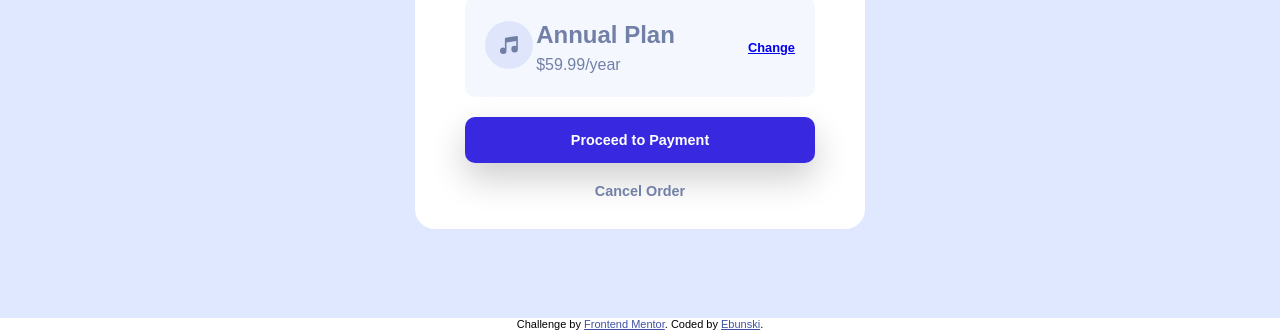
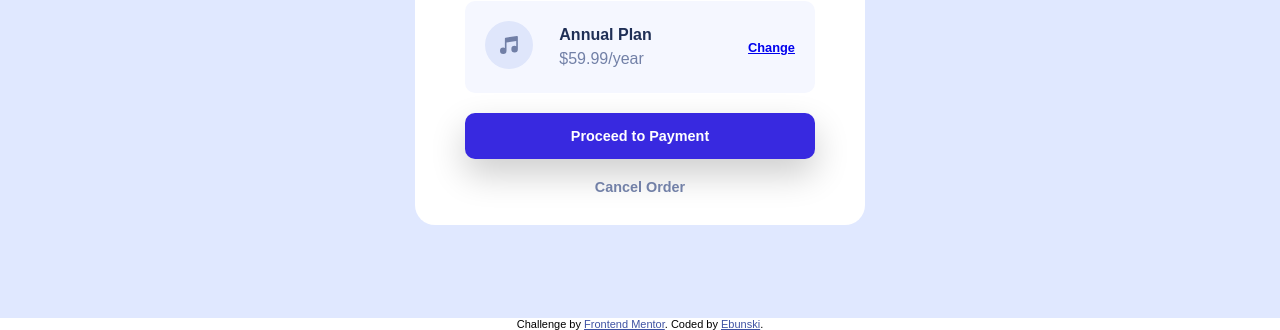
Before and after one commit to Ebunski/Order-summary-card, a plain HTML site: page index.html in a window 1280 px wide. Shown: the part 482-812 px from the top of the page. Drawn offline with Linux system fonts and the light colour scheme; a web font is replaced by a local one.

Commit message:
Update style.css

```diff
--- a/style.css
+++ b/style.css
@@ -70,7 +70,7 @@ body{
     border-radius: 10px;
     padding: 20px;
 }
-.plan h3{
+.plan h2{
     color: hsl(223, 47%, 23%);
     font-size: 1em;
     font-weight: 600;
```
